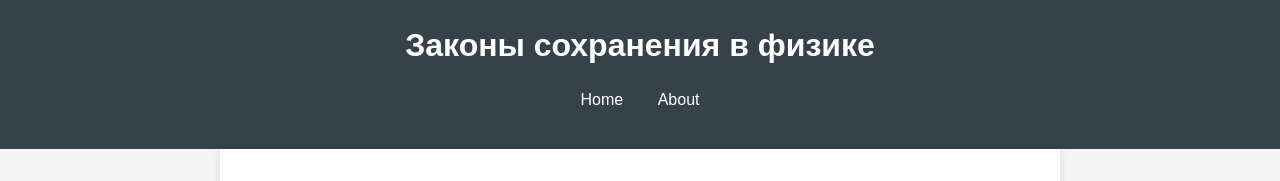
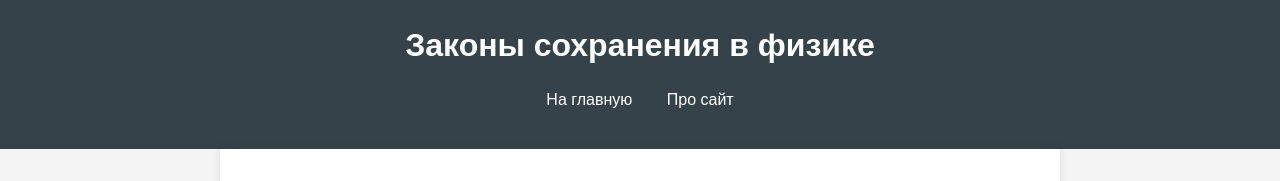
Before and after one commit to Beowdulf/project.github.io, a plain HTML site: page index.html in a window 1280 px wide. Shown: the top 181 px of the page. Drawn offline with Linux system fonts and the light colour scheme.

Commit message:
Update index.html

```diff
--- a/index.html
+++ b/index.html
@@ -11,8 +11,8 @@
         <h1>Законы сохранения в физике</h1>
         <nav>
             <ul>
-                <li><a href="index.html">Home</a></li>
-                <li><a href="about.html">About</a></li>
+                <li><a href="index.html">На главную</a></li>
+                <li><a href="about.html">Про сайт</a></li>
             </ul>
         </nav>
     </header>
```
